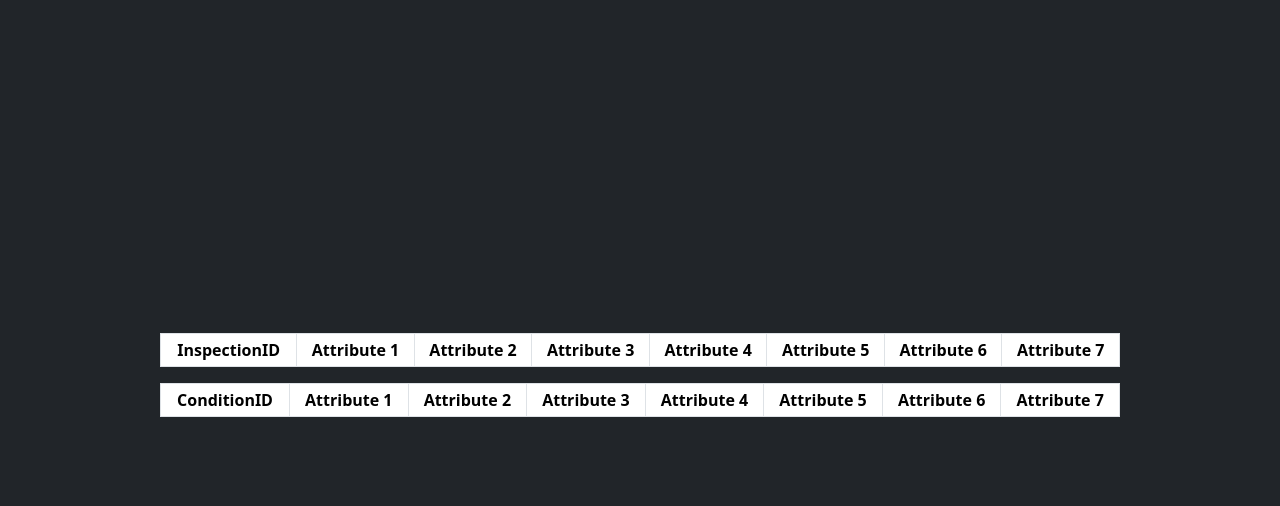
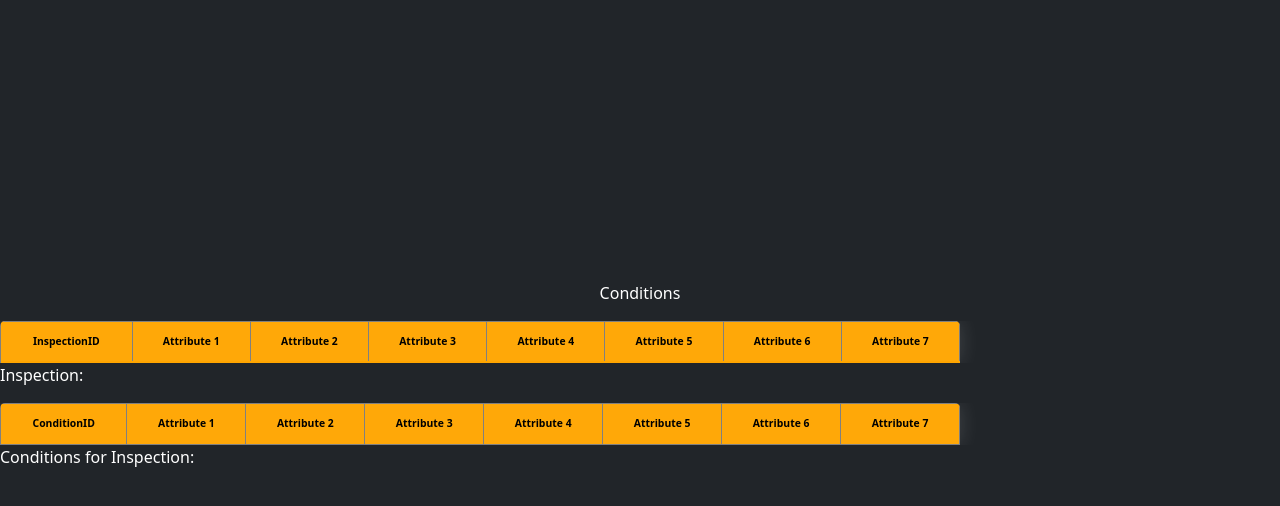
Before and after one commit to JustinMoua/Django-Inventory-Webapp, a Django app: page /inspection/condition/1 in a window 1280 px wide. Shown: the part 34-540 px from the top of the page. Run offline with Django 5.2, Linux system fonts and the light colour scheme; the visitor is signed in with stand-in values (Sample User, id 1); data that the repository does not hold is empty.

Commit message:
UI changes and more comments added.

```diff
--- a/infraTieSite/djangoApp/templates/base.html
+++ b/infraTieSite/djangoApp/templates/base.html
@@ -3,7 +3,7 @@
 * Author: Justin Moua
 *
 * Notes: This is the base template for the majority of my other templates. This is based off of bootstrap's "cover" template.
-*
+* A lot of testing was also done in here for the UI.
 *
 {% endcomment %}
 {% load static %}
@@ -16,7 +16,7 @@
     <meta name="description" content="">
     <meta name="author" content="Mark Otto, Jacob Thornton, and Bootstrap contributors">
     <meta name="generator" content="Hugo 0.145.0">
-    <title>Cover Template · Bootstrap v5.3</title>
+    <title>Justin's InfraTie Demo Project</title>
 
     <link rel="canonical" href="https://getbootstrap.com/docs/5.3/examples/cover/">
 
@@ -111,6 +111,53 @@
       .bd-mode-toggle .dropdown-menu .active .bi {
         display: block !important;
       }
+      {% comment %} ================== Custom CSS styles I made for tables starts here ============== {% endcomment %}
+      {% comment %} .test-table {
+        border-collapse: collapse;
+        margin: 25px 0;
+        font-size: 0.5em;
+        min-width: 400px;
+        border-radius: 5px 5px 0 0;
+        overflow: hidden;
+        box-shadow: 0 0 20px rgba(255, 255, 255, 0.15);
+
+
+      }
+
+      .test-table thead tr{
+        background-color:rgb(255, 168, 8);
+        color:rgb(0, 0, 0);
+        text-align: left;
+        font-weight: bold;
+
+      }
+
+      .test-table th,
+      .test-table td{
+        padding: 12px 15px;
+
+      }
+
+      .test-table tbody tr{
+        border-bottom: 1px solid #dddddd;
+
+      }
+      .test-table tbody tr:nth-of-type(odd){
+        background-color:rgb(255, 255, 255);
+        color:rgb(0, 0, 0);
+      }
+      .test-table tbody tr:nth-of-type(even){
+        background-color: rgb(255, 166, 0);
+        color:rgb(0, 0, 0);
+      }
+
+      .test-table tbody tr:last-of-type{
+        border-bottom: 2px solid #FFA500;
+      }
+
+      .test-table tr:hover { background-color:rgba(176, 176, 176);}
+      {% endcomment %}
+      {% comment %} ================== Custom CSS styles I made for tables starts here ============== {% endcomment %}
       {%endblock%}
     </style>
 
@@ -130,18 +177,19 @@
       <h3 class="float-md-start mb-0">Base Template </h3>
       <nav class="nav nav-masthead justify-content-center float-md-end">
         <a class="nav-link fw-bold py-1 px-0 active" aria-current="page" href="#">Test Button</a>
+
       </nav>
     </div>
     {% endblock %}
   </header>
 
-  <main>
+  <main class=>
     {%block main%}
-      <h1>Cover your page.</h1>
-      <p class="lead">Cover is a one-page template for building simple and beautiful home pages. Download, edit the text, and add your own fullscreen background photo to make it your own.</p>
-      <p class="lead">
-        <a href="#" class="btn btn-lg btn-light fw-bold border-white bg-white">Learn more</a>
-      </p>
+  <h1>Cover your page.</h1>
+  <p class="lead">Cover is a one-page template for building simple and beautiful home pages. Download, edit the text, and add your own fullscreen background photo to make it your own.</p>
+  <p class="lead">
+    <a href="#" class="btn btn-lg btn-light fw-bold border-white bg-white">Learn more</a>
+  </p>
     {%endblock%}
   </main>
 
--- a/infraTieSite/djangoApp/templates/condition.html
+++ b/infraTieSite/djangoApp/templates/condition.html
@@ -15,9 +15,63 @@
 <script
   src="https://code.jquery.com/jquery-3.7.1.js"
   integrity="sha256-eKhayi8LEQwp4NKxN+CfCh+3qOVUtJn3QNZ0TciWLP4="
-  crossorigin="anonymous"></script>
+  crossorigin="anonymous">
+</script>
 
-<h1>Conditions</h1>
+{%block style%}
+{% comment %} Editing style block in base.html to make arrow turn to cursor. {% endcomment %}
+tr[data-href]{
+    cursor: pointer
+}
+
+{% comment %} ================== Custom CSS styles I made for tables starts here ============== {% endcomment %}
+.myTables {
+    border-collapse: collapse;
+    margin: 0 auto;
+    font-size: 0.65em;
+    min-width: 400px;
+    border-radius: 5px 5px 0 0;
+    overflow: hidden;
+    box-shadow: 0 0 20px rgba(255, 255, 255, 0.15);
+    float: left; {% comment %} aligns table with class name myTables to the very left. {% endcomment %}
+  }
+
+  .myTables thead tr{
+    background-color:rgb(255, 168, 8);
+    color:rgb(0, 0, 0);
+    font-weight: bold;
+
+  }
+
+  .myTables th,
+  .myTables td{
+    padding: 12px 15px;
+
+  }
+
+  .myTables tbody tr{
+    border-bottom: 1px solid #dddddd;
+
+  }
+  .myTables tbody tr:nth-of-type(odd){
+    background-color:rgb(255, 255, 255);
+    color:rgb(0, 0, 0);
+  }
+  .myTables tbody tr:nth-of-type(even){
+    background-color: rgb(255, 166, 0);
+    color:rgb(0, 0, 0);
+  }
+
+  .myTables tbody tr:last-of-type{
+    border-bottom: 2px solid #FFA500;
+  }
+
+  .tableFooterText{
+    text-align: left;
+    }
+{% comment %} ================== Custom CSS styles I made for tables starts here ============== {% endcomment %}
+{%endblock%}
+
 {%block header%}
 <div>
     <h3 class="float-md-start mb-0">Logged in as {{request.user.username}} </h3>
@@ -30,6 +84,7 @@
 
 {% block main %}
 <body>
+    <p>Conditions</p>
 
     {% if messages %}
     <ul>
@@ -40,8 +95,12 @@
     {% endif %}
 
 
-    {% comment %} Here we create a table with the following bootstrap utils {% endcomment %}
-    <table class="table table-bordered table-hover table-sm w-75 mx-auto">
+    {% comment %}
+    ======================================INSPECTOINS TABLE=====================
+    Here we create a table with the following bootstrap utils
+    {% endcomment %}
+    <div class="table-responsive"> {% comment %} table-responsive is a bootstrap util that allows for scrollable tables. https://getbootstrap.com/docs/4.0/content/tables/ {%endcomment%}
+    <table class="myTables table-bordered table-hover table-sm w-75 mx-auto">
         {% comment %} thead = table head {% endcomment %}
         <thead>
             {% comment %} tr = table row (we want 8 rows, each that matches the attributes in inspection){% endcomment %}
@@ -72,13 +131,22 @@
             {%endfor%}
         </tbody>
     </table>
+    </div>
+    <p class = "tableFooterText">
+        Inspection:
+        {%for inspection in inspections%}
+        {{inspection.id}}
+        {%endfor%}
+    </p>
 
 
 
     {% comment %}
     ======================================CONDITIONS TABLE=====================
-    Here we create a table with the following bootstrap utils {% endcomment %}
-    <table class="table table-bordered table-hover table-sm w-75 mx-auto" >
+    Here we create a table with the following bootstrap utils
+    {% endcomment %}
+    <div class="table-responsive">
+    <table class="myTables table-bordered table-hover table-sm w-75 mx-auto" >
         {% comment %} thead = table head {% endcomment %}
         <thead>
             {% comment %} tr = table row (we want 8 rows, each that matches the attributes in inspection){% endcomment %}
@@ -109,5 +177,12 @@
             {% endfor %}
         </tbody>
     </table>
+    </div>
+    <p class = "tableFooterText">
+        Conditions for Inspection:
+        {%for inspection in inspections%}
+        {{inspection.id}}
+        {%endfor%}
+    </p>
 </body>
 {%endblock%}
--- a/infraTieSite/djangoApp/urls.py
+++ b/infraTieSite/djangoApp/urls.py
@@ -1,5 +1,17 @@
+'''
+* Filename: models.py
+* Author: InfraTie
+* Edited by: Justin Moua
+*
+* NOTES: A file of URL paths.
+* All the views used are imported from "from . import views" which is from
+* views.py which is in the same directory as this urls.py file.
+*
+*
+'''
 from django.urls import path
 from . import views
+
 urlpatterns=[
     path("", views.HomePageView, name='HomePageView'),
     path("loginView/", views.loginView, name='loginView'),
```
Also changed, not shown: infraTieSite/djangoApp/models.py (+35 -0 lines), infraTieSite/djangoApp/templates/inspection.html (+71 -13 lines).
